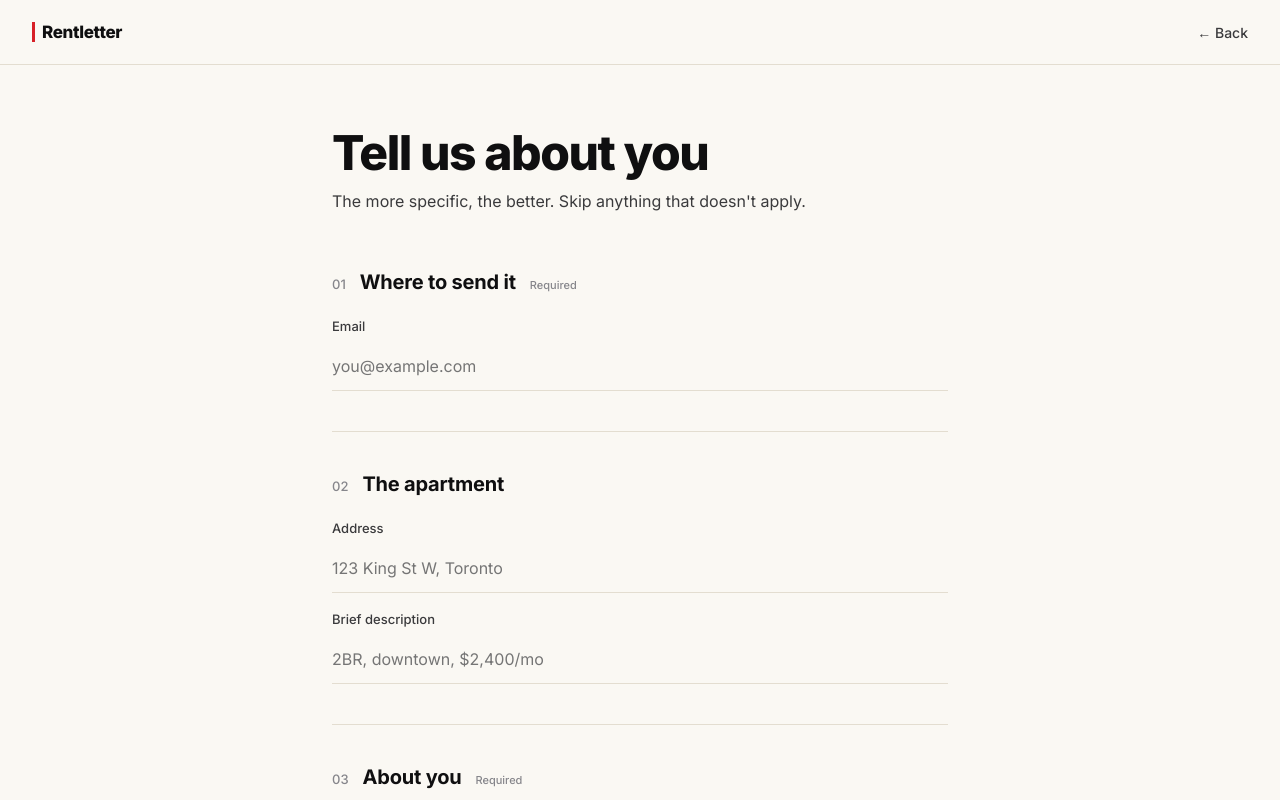
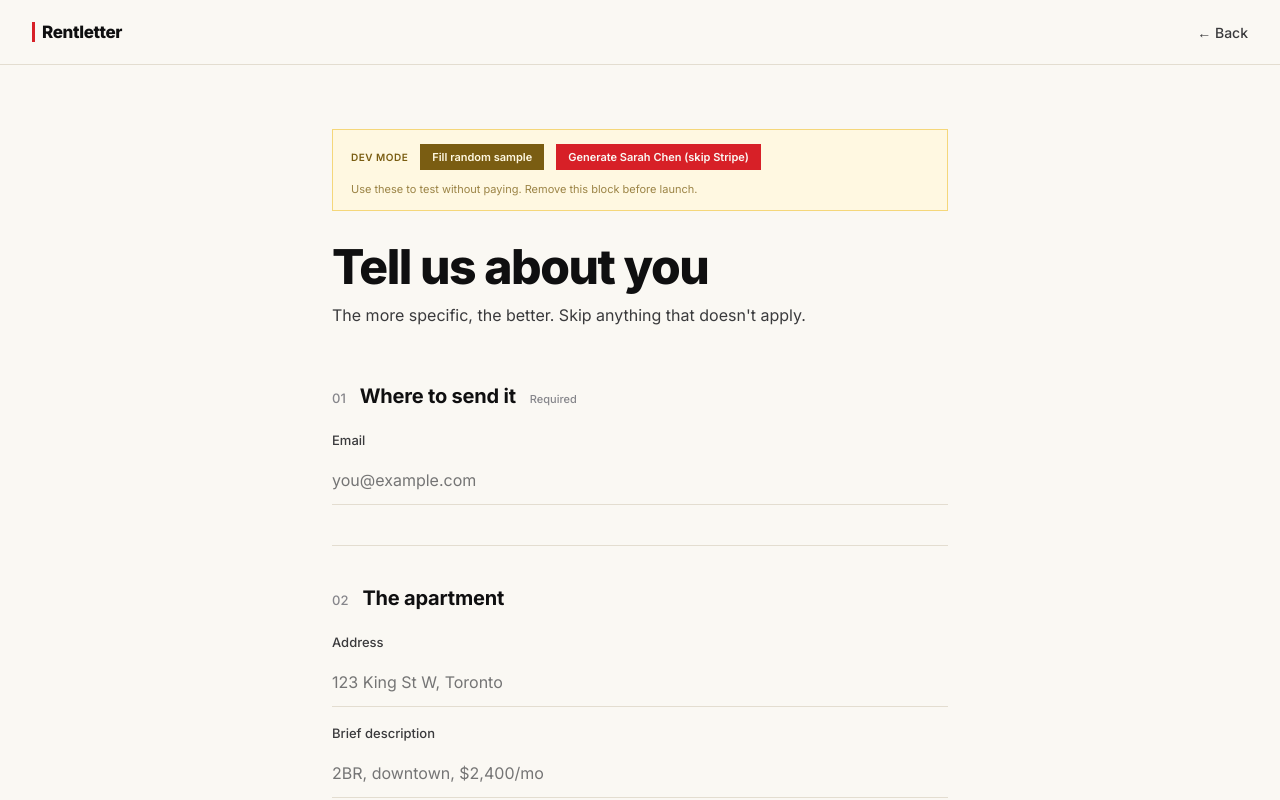
Before and after one commit to armiiinsaber/rentletter, a Next.js app: page / in a window 1280 px wide. Both pictures are taken after a click on the button "Start →". Shown: the top 800 px of the page. Built offline with nearby package versions, Linux system fonts and the light colour scheme.

Commit message:
Update index.js

```diff
--- a/pages/index.js
+++ b/pages/index.js
@@ -114,6 +114,81 @@ export default function Home() {
     localStorage.removeItem('rentletter_letter');
     localStorage.removeItem('rentletter_resume');
     window.location.href = tier === 'single' ? STRIPE_SINGLE : STRIPE_UNLIMITED;
+  };
+
+  // ─── DEV: Autofill test data + skip Stripe ─────────────────
+  const fillTestData = () => {
+    const sampleProfiles = [
+      {
+        email: 'sarah.chen.test@example.com',
+        apartmentAddress: '144 Roxborough Drive, Toronto',
+        apartmentDescription: '1BR, Rosedale, $2,200/mo',
+        fullName: 'Sarah Chen', age: '29',
+        jobTitle: 'Marketing Manager', employer: 'Loblaw Companies',
+        yearsAtJob: '4', annualIncome: '87000',
+        previousAddress: '245 Sherbourne Street, Toronto', yearsAtPrevious: '2.5',
+        previousLandlordName: 'Michael Park', previousLandlordContact: '416-555-0142',
+        moveInDate: '2026-06-15',
+        reasonForMoving: 'Moving closer to my office on Bloor Street to cut my commute from 45 minutes to under 15. My current lease at 245 Sherbourne ends June 30.',
+        personality: 'Quiet, work from home 3 days a week, non-smoker. I keep a clean, minimal space.',
+        pets: 'None',
+        redFlags: '',
+      },
+      {
+        email: 'james.okafor.test@example.com',
+        apartmentAddress: '88 Yonge Street, Toronto',
+        apartmentDescription: 'Studio, downtown, $1,850/mo',
+        fullName: 'James Okafor', age: '26',
+        jobTitle: 'Software Engineer', employer: 'Shopify',
+        yearsAtJob: '1.5', annualIncome: '95000',
+        previousAddress: '', yearsAtPrevious: '',
+        previousLandlordName: '', previousLandlordContact: '',
+        moveInDate: '2026-07-01',
+        reasonForMoving: 'First-time renter — moving out of a family home to start independent life closer to work.',
+        personality: 'Quiet, mostly home in evenings, occasional weekend hosting (small groups).',
+        pets: 'None',
+        redFlags: 'Limited rental history as a first-time renter. Can provide guarantor and employer reference.',
+      },
+      {
+        email: 'priya.nair.test@example.com',
+        apartmentAddress: '550 Queen Street West, Toronto',
+        apartmentDescription: '2BR, Queen West, $3,100/mo',
+        fullName: 'Priya Nair', age: '34',
+        jobTitle: 'Senior UX Designer', employer: 'CIBC',
+        yearsAtJob: '5', annualIncome: '115000',
+        previousAddress: '300 Bloor Street West, Toronto', yearsAtPrevious: '3',
+        previousLandlordName: 'David Wong', previousLandlordContact: '647-555-0199',
+        moveInDate: '2026-08-01',
+        reasonForMoving: 'Partner and I are moving in together — we both want a 2BR closer to the West End where we both work.',
+        personality: 'Stable, professional household. Both work hybrid, mostly weekday daytime presence.',
+        pets: 'One indoor cat, 6 years old, vet records available',
+        redFlags: '',
+      },
+    ];
+    const random = sampleProfiles[Math.floor(Math.random() * sampleProfiles.length)];
+    setForm(random);
+  };
+
+  const generateDemoLetter = async () => {
+    // Auto-fill, then generate WITHOUT Stripe (uses demo bypass)
+    const demo = {
+      email: 'demo@rentletter.ca',
+      apartmentAddress: '144 Roxborough Drive, Toronto',
+      apartmentDescription: '1BR, Rosedale, $2,200/mo',
+      fullName: 'Sarah Chen', age: '29',
+      jobTitle: 'Marketing Manager', employer: 'Loblaw Companies',
+      yearsAtJob: '4', annualIncome: '87000',
+      previousAddress: '245 Sherbourne Street, Toronto', yearsAtPrevious: '2.5',
+      previousLandlordName: 'Michael Park', previousLandlordContact: '416-555-0142',
+      moveInDate: '2026-06-15',
+      reasonForMoving: 'Moving closer to my office on Bloor Street to cut my commute. Current lease at 245 Sherbourne ends June 30.',
+      personality: 'Quiet, work from home 3 days a week, non-smoker.',
+      pets: 'None',
+      redFlags: '',
+    };
+    setForm(demo);
+    setStep('generating');
+    await generateLetter(demo, 'DEMO_MODE_BYPASS');
   };
 
   const generateLetter = async (data, sessionId) => {
@@ -554,6 +629,30 @@ export default function Home() {
           </header>
 
           <div style={{ maxWidth: 680, margin: '0 auto', padding: '64px 32px 80px' }}>
+
+            {/* ── DEV TEST BAR (will be removed before public launch) ── */}
+            <div style={{
+              marginBottom: 32, padding: '14px 18px',
+              background: '#fff8e1', border: `1px solid #f5d77a`,
+              display: 'flex', gap: 12, alignItems: 'center', flexWrap: 'wrap',
+              fontSize: 12,
+            }}>
+              <span style={{ color: '#7a5d12', fontWeight: 600, letterSpacing: '0.05em', textTransform: 'uppercase', fontSize: 10 }}>
+                Dev mode
+              </span>
+              <button onClick={fillTestData}
+                style={{ background: '#7a5d12', color: '#fff8e1', border: 'none', padding: '6px 12px', fontSize: 11, fontWeight: 600 }}>
+                Fill random sample
+              </button>
+              <button onClick={generateDemoLetter}
+                style={{ background: C.red, color: C.paper, border: 'none', padding: '6px 12px', fontSize: 11, fontWeight: 600 }}>
+                Generate Sarah Chen (skip Stripe)
+              </button>
+              <span style={{ fontSize: 11, color: '#7a5d12', opacity: 0.75 }}>
+                Use these to test without paying. Remove this block before launch.
+              </span>
+            </div>
+
             <h1 style={{ fontSize: 48, fontWeight: 800, color: C.ink, marginBottom: 12, letterSpacing: '-0.03em', lineHeight: 1 }}>
               Tell us about you
             </h1>
```
